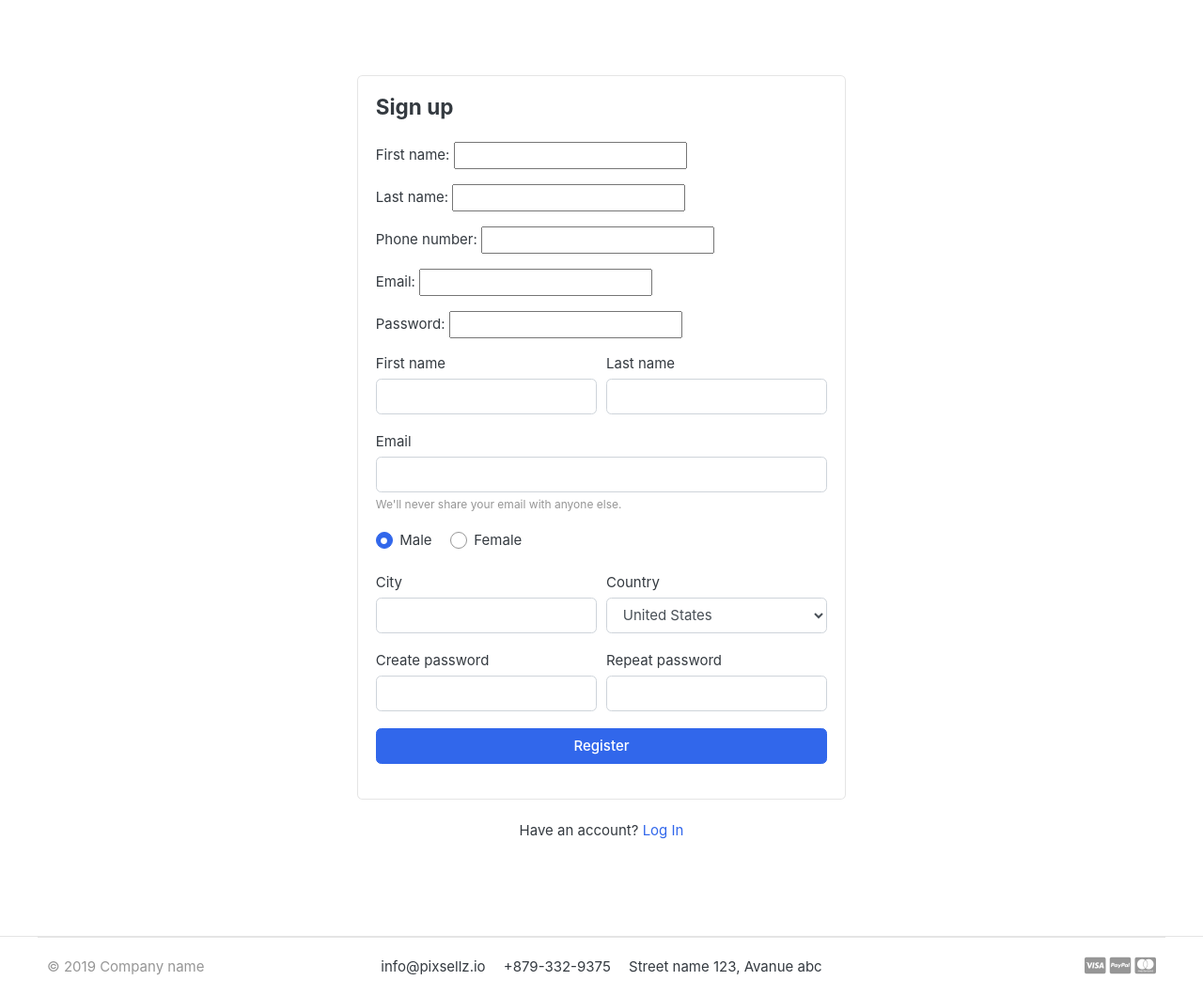
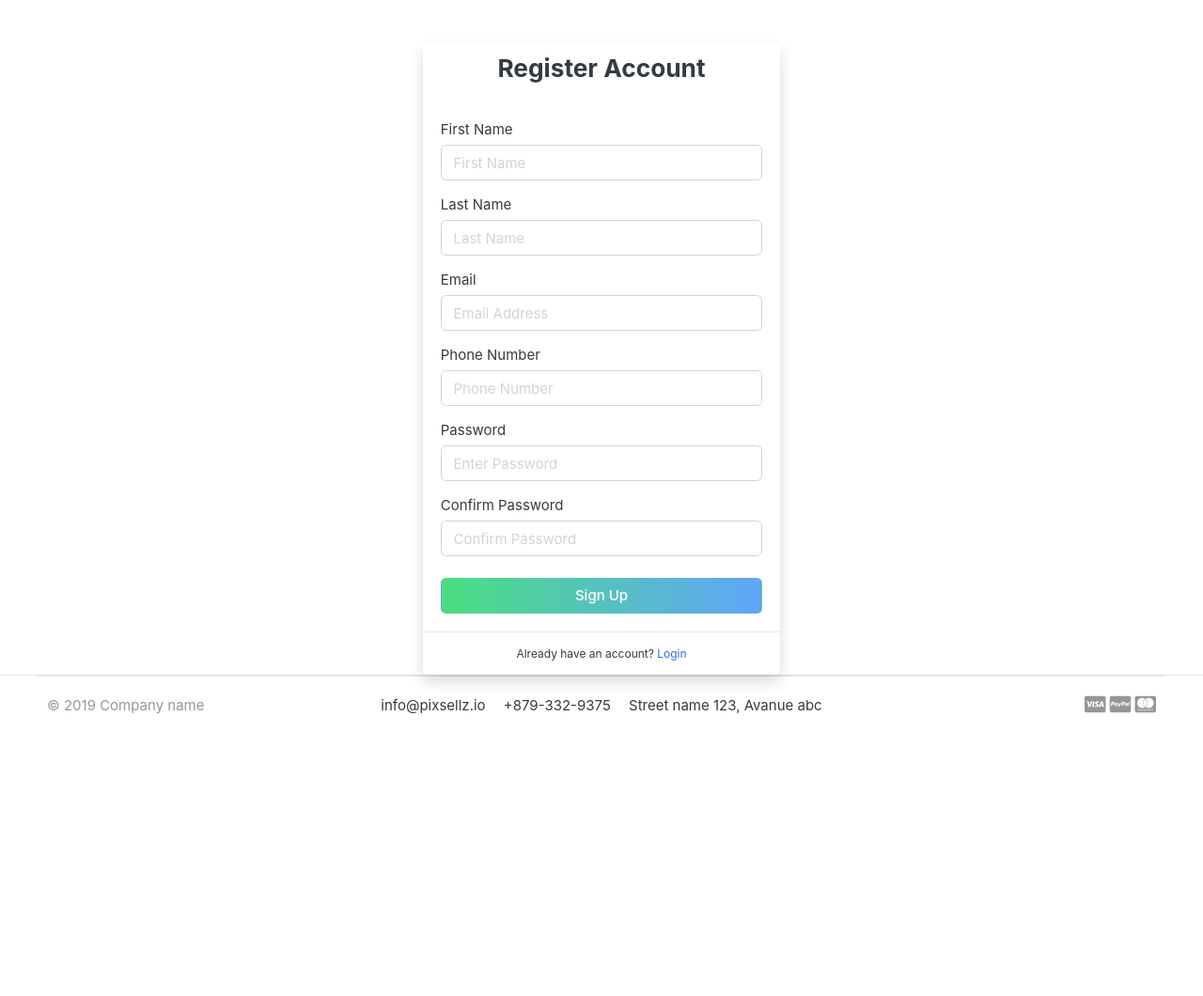
Before and after one commit to NMMalika/newgreatkart_template, a Django app: page /accounts/register/ in a window 1280 px wide. Shown: the part 118-1178 px from the top of the page at 94% size. After the commit the page ends 878 px from the top, so only its background shows below. Run offline with Django 5.2, Linux system fonts and the light colour scheme; data comes from the database, SQL or seed files in the repository; some libraries are stand-ins or nearby versions; some web fonts are replaced.

Commit message:
2. Registration  Implementing Model Forms and Editing __init__ Method

```diff
--- a/accounts/forms.py
+++ b/accounts/forms.py
@@ -3,9 +3,32 @@ from .models import Account
 
 
 class RegistrationForm(forms.ModelForm):
+    password = forms.CharField(widget=forms.PasswordInput(attrs={
+        'placeholder': 'Enter Password',
+    }))
+    confirm_password = forms.CharField(widget=forms.PasswordInput(attrs={
+        'placeholder': 'Confirm Password',
+    }))
+
     class Meta:
         model = Account
-        fields = ['first_name', 'last_name',  'phone_number', 'email', 'password']
-        widgets = {
-            'password': forms.PasswordInput(),
+        fields = ['first_name', 'last_name', 'phone_number', 'email', 'password', 'confirm_password']
+
+    def __init__(self, *args, **kwargs):
+        super().__init__(*args, **kwargs)
+
+        # Add bootstrap class to all fields
+        for field in self.fields.values():
+            field.widget.attrs['class'] = 'form-control'
+
+        # Add placeholders
+        placeholders = {
+            'first_name': 'First Name',
+            'last_name': 'Last Name',
+            'email': 'Email Address',
+            'phone_number': 'Phone Number',
         }
+
+        for name, field in self.fields.items():
+            if name in placeholders:
+                field.widget.attrs['placeholder'] = placeholders[name]
--- a/templates/accounts/register.html
+++ b/templates/accounts/register.html
@@ -1,84 +1,71 @@
 {% extends 'base.html' %}
 {% load static %}
 
-    {% block content %}
-<body>
-    <!-- ========================= SECTION CONTENT ========================= -->
-    <section class="section-content padding-y">
+{% block content %}
 
-        <!-- ============================ COMPONENT REGISTER   ================================= -->
-        <div class="card mx-auto" style="max-width:520px; margin-top:40px;">
-            <article class="card-body">
-                <header class="mb-4">
-                    <h4 class="card-title">Sign up</h4>
-                </header>
-                <form>
-                    {{ form.as_p }}
-                    <div class="form-row">
-                        <div class="col form-group">
-                            <label>First name</label>
-                            <input type="text" class="form-control" placeholder="">
-                        </div> <!-- form-group end.// -->
-                        <div class="col form-group">
-                            <label>Last name</label>
-                            <input type="text" class="form-control" placeholder="">
-                        </div> <!-- form-group end.// -->
-                    </div> <!-- form-row end.// -->
-                    <div class="form-group">
-                        <label>Email</label>
-                        <input type="email" class="form-control" placeholder="">
-                        <small class="form-text text-muted">We'll never share your email with anyone else.</small>
-                    </div> <!-- form-group end.// -->
-                    <div class="form-group">
-                        <label class="custom-control custom-radio custom-control-inline">
-                            <input class="custom-control-input" checked="" type="radio" name="gender" value="option1">
-                            <span class="custom-control-label"> Male </span>
-                        </label>
-                        <label class="custom-control custom-radio custom-control-inline">
-                            <input class="custom-control-input" type="radio" name="gender" value="option2">
-                            <span class="custom-control-label"> Female </span>
-                        </label>
-                    </div> <!-- form-group end.// -->
-                    <div class="form-row">
-                        <div class="form-group col-md-6">
-                            <label>City</label>
-                            <input type="text" class="form-control">
-                        </div> <!-- form-group end.// -->
-                        <div class="form-group col-md-6">
-                            <label>Country</label>
-                            <select id="inputState" class="form-control">
-                                <option> Choose...</option>
-                                <option>Uzbekistan</option>
-                                <option>Russia</option>
-                                <option selected="">United States</option>
-                                <option>India</option>
-                                <option>Afganistan</option>
-                            </select>
-                        </div> <!-- form-group end.// -->
-                    </div> <!-- form-row.// -->
-                    <div class="form-row">
-                        <div class="form-group col-md-6">
-                            <label>Create password</label>
-                            <input class="form-control" type="password">
-                        </div> <!-- form-group end.// -->
-                        <div class="form-group col-md-6">
-                            <label>Repeat password</label>
-                            <input class="form-control" type="password">
-                        </div> <!-- form-group end.// -->
-                    </div>
-                    <div class="form-group">
-                        <button type="submit" class="btn btn-primary btn-block"> Register </button>
-                    </div> <!-- form-group// -->
+<div class="container mt-5">
+    <div class="row justify-content-center">
+        <div class="col-md-6 col-lg-4">
 
-                </form>
-            </article><!-- card-body.// -->
-        </div> <!-- card .// -->
-        <p class="text-center mt-4">Have an account? <a href="{% url 'login' %}">Log In</a></p>
-        <br><br>
-        <!-- ============================ COMPONENT REGISTER  END.// ================================= -->
+            <div class="card shadow border-0 rounded-4">
+                <div class="card-header bg-white border-0">
+                    <h3 class="text-center fw-bold">Register Account</h3>
+                </div>
 
+                <div class="card-body">
 
-    </section>
-    <!-- ========================= SECTION CONTENT END// ========================= -->
+                    <form action="{% url 'register' %}" method="post">
+                        {% csrf_token %}
 
-    {% endblock content %}
+                        <div class="mb-3">
+                            <label>First Name</label>
+                            {{ form.first_name }}
+                        </div>
+
+                        <div class="mb-3">
+                            <label>Last Name</label>
+                            {{ form.last_name }}
+                        </div>
+
+                        <div class="mb-3">
+                            <label>Email</label>
+                            {{ form.email }}
+                        </div>
+
+                        <div class="mb-3">
+                            <label>Phone Number</label>
+                            {{ form.phone_number }}
+                        </div>
+
+                        <div class="mb-3">
+                            <label>Password</label>
+                            {{ form.password }}
+                        </div>
+
+                        <div class="mb-4">
+                            <label>Confirm Password</label>
+                            {{ form.confirm_password }}
+                        </div>
+
+                        <button class="btn w-100 text-white"
+                            style="background: linear-gradient(to right, #4ade80, #60a5fa);">
+                            Sign Up
+                        </button>
+
+                    </form>
+
+                </div>
+
+                <div class="card-footer bg-white text-center">
+                    <small>Already have an account?
+                        <a href="{% url 'login' %}">Login</a>
+                    </small>
+                </div>
+
+            </div>
+
+        </div>
+    </div>
+</div>
+
+{% endblock content %}
```
